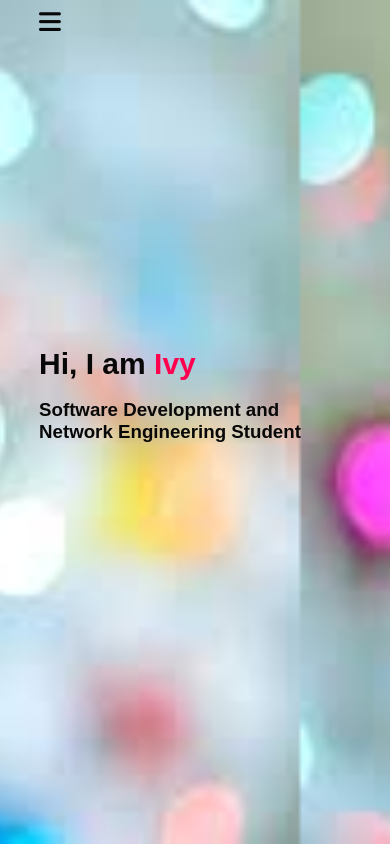
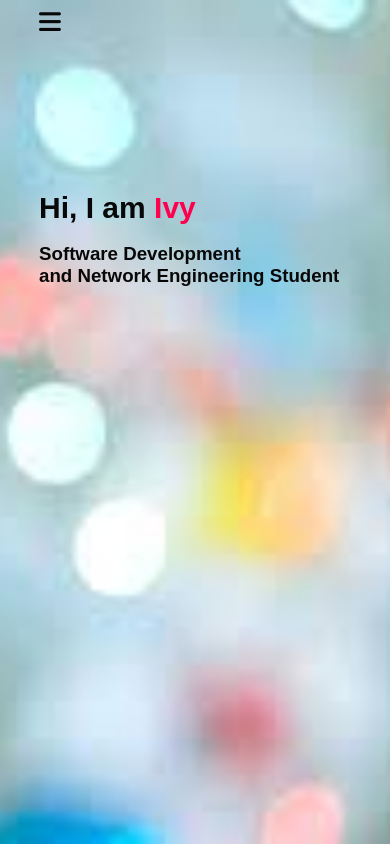
Before and after one commit to IvyQL/IvyQL.github.io, a plain HTML site: page index.html in a window 390 px wide. Shown: the top 844 px of the page. Drawn offline with Linux system fonts and the light colour scheme.

Commit message:
change 2

```diff
--- a/index.html
+++ b/index.html
@@ -23,10 +23,15 @@
                 </ul>
                 <i class="fas fa-bars" onclick="openmenu()"></i>
             </nav>
-            <div class="header-text">
-                <h1>Hi, I am <span>Ivy</span></h1><br>
-                <h3>Software Development and Network Engineering Student</h3>
-            </div>
+
+                <div class="header-text">
+                    <h1>Hi, I am <span>Ivy</span></h1><br>
+                    <h3>Software Development <br>and Network Engineering Student</h3>
+                </div>
+                <!-- <div class="header-img">
+                    <img src="images/bg2.jpg" style="border-radius: 15px" class="visible-lg">
+                </div> -->
+
         </div>
     </div>
     <!--****************about**************-->
@@ -38,7 +43,6 @@
                 </div>
                 <div class="about-col-2">
                     <h1 class="sub-title">About Me</h1><br>
-
                     <h2>Seconde year college student, expected to graduate on August 2023</h2><br>
                     <h2>Open to work for January to April 2023</h2><BR>
                     <h2>Passionate about programming</h2><br>
@@ -69,19 +73,17 @@
                         <ul>
                             <li><span>Database Design</span><br>Draw.io</li>
                             <li><span>Database Implement</span><br>SQL</li>
-                            <!--
+
                             <li><span>Web Development</span><br>Web app Developer</li>
                             <li><span>App Development</span><br>Building apps</li>
-                        -->
-                        </ul>
-                    </div>
-
-                </div>
-                    </div>
+                       </ul> -->
                 </div>
             </div>
         </div>
     </div>
+
+
+
 
     <!--***********skills************-->
         <div id="services">
--- a/style.css
+++ b/style.css
@@ -14,11 +14,12 @@ body {
 #header {
   width: 100%;
   height: 100vh;
-  background-image: url(images/background.jpg);
-  background-size: cover;
-  background-position: 300px;
+  background-image: url(images/bg2.jpg);
+  background-size:cover;
+  background-position: 400px;
   color: #080808;
 }
+
 #top {
   color: #080808;
 }
@@ -61,7 +62,7 @@ nav ul li a:hover::after {
   width: 100%;
 }
 .header-text {
-  margin-top: 15%;
+  margin-top: 10%;
   font-size: 30px;
 }
 .header-text h1 {
@@ -334,13 +335,15 @@ nav .fas {
   display: none;
 }
 /* css for small screens*/
+
 @media only screen and (max-width: 600px) {
-  #header {
+   #header {
     background-image: url(images/background.jpg);
   }
   .header-text {
-    margin-top: 100%;
+    margin-top: 50%;
     font-size: 16px;
+
   }
   .header-text h1 {
     font-size: 30px;
@@ -363,6 +366,7 @@ nav .fas {
 
   nav ul li {
     display: block;
+    margin: 25px;
   }
   nav ul .fas {
     position: absolute;
@@ -380,7 +384,7 @@ nav .fas {
   .about-col-1 {
     margin-bottom: 30px;
   }
-  .about-col-2 {
+  .about-col-2{
     font-size: 14px;
   }
   .tab-links {
```
Also changed, not shown: images/bg2.jpg (added).
